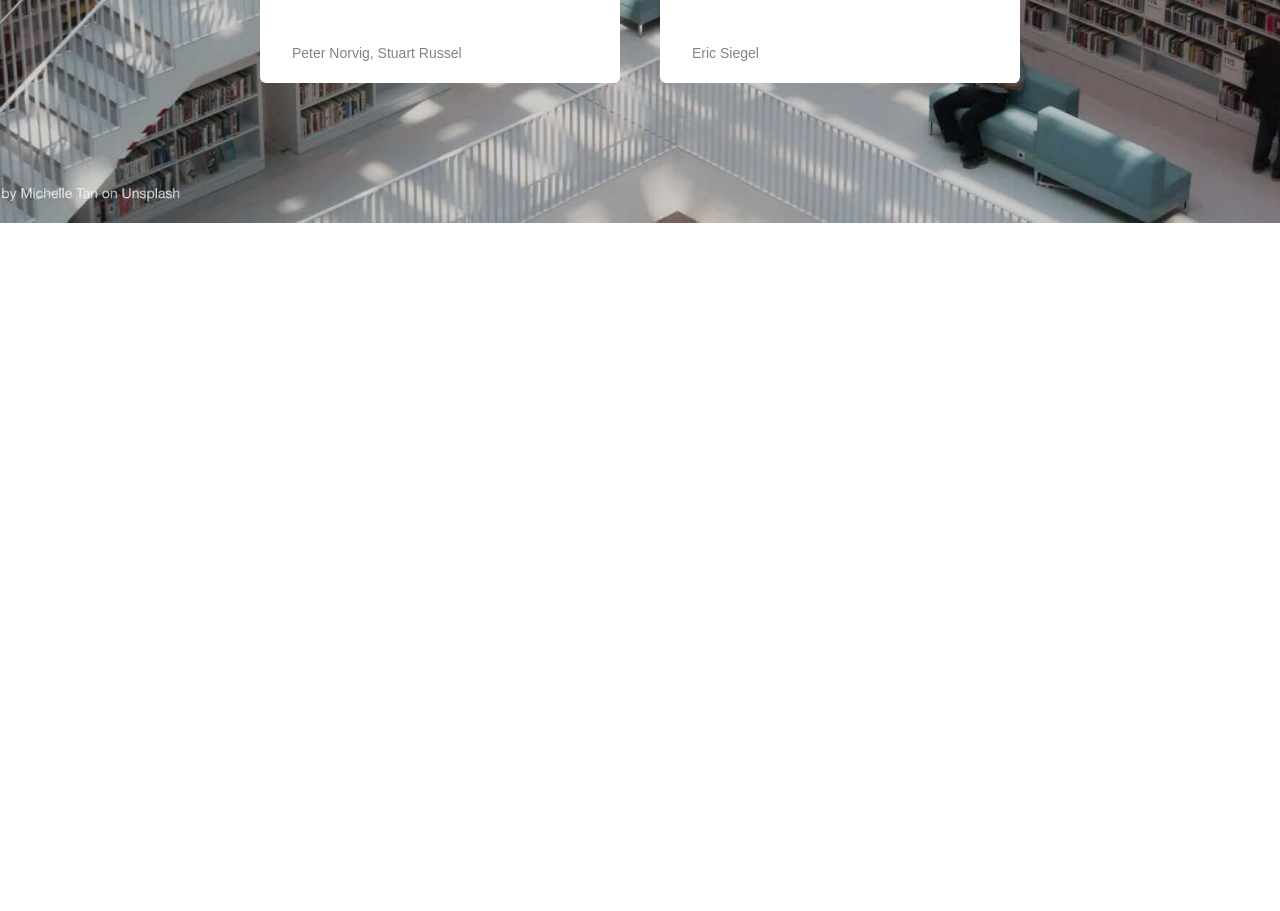
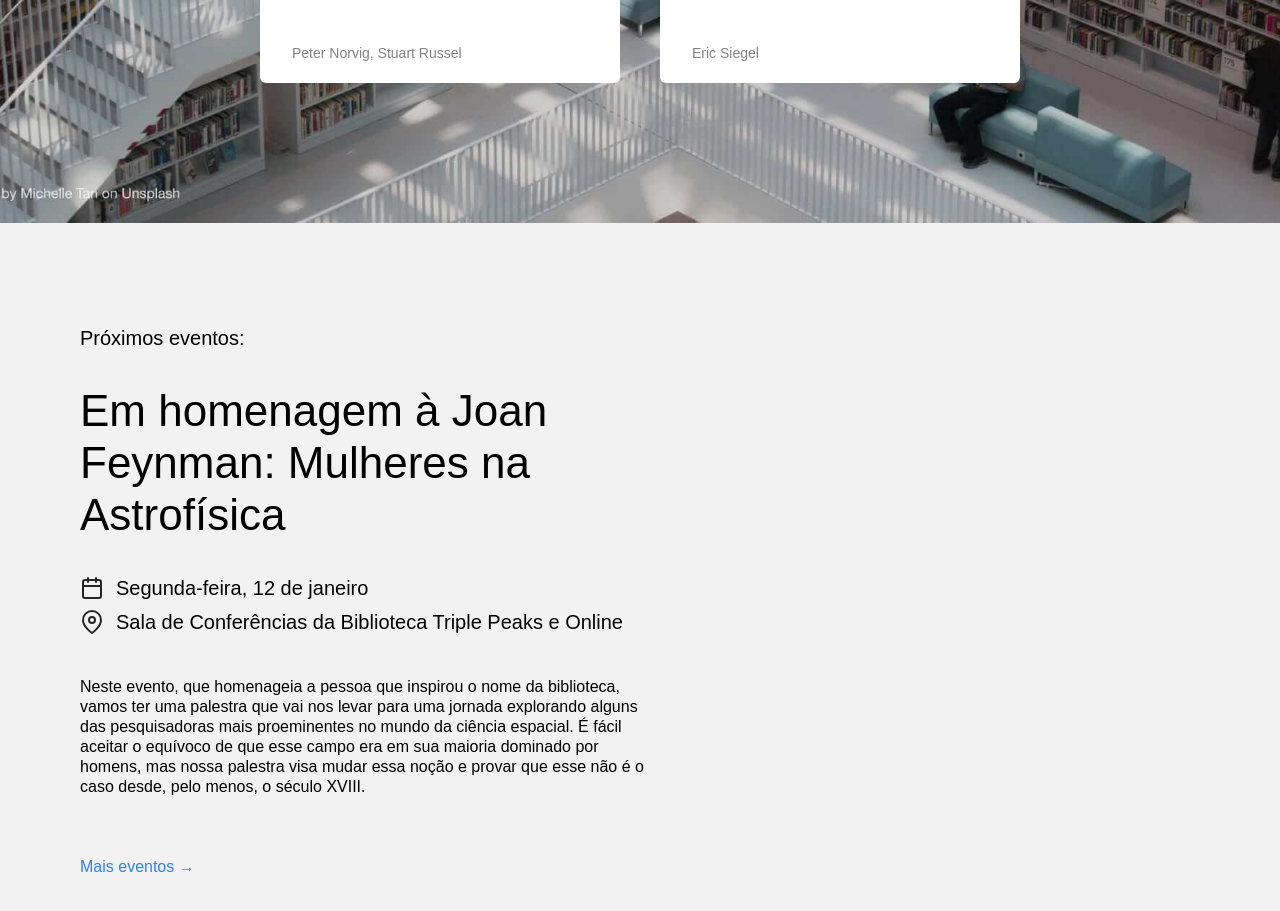
Before and after one commit to Perozin/web_project_library, a plain HTML site: page index.html in a window 1280 px wide. Shown: the part 1871-2782 px from the top of the page. Before the commit the page ends 2094 px from the top, so only its background shows below. Drawn offline with Linux system fonts and the light colour scheme.

Commit message:
Nova atualização do projeto

```diff
--- a/index.html
+++ b/index.html
@@ -153,6 +153,50 @@
             </li>
           </ul>
         </section>
+
+        <section class="events">
+          <div class="events__content">
+            <h2 class="events__heading">Próximos eventos:</h2>
+            <h3 class="events__title">
+              Em homenagem à Joan Feynman: Mulheres na Astrofísica
+            </h3>
+
+            <div class="event-info events__info-section">
+              <div class="event-info__item">
+                <img
+                  src="./images/icon_calendar.svg"
+                  alt="Calendar icon"
+                  class="event-info__icon"
+                />
+                <p class="event-info__text">Segunda-feira, 12 de janeiro</p>
+              </div>
+
+              <div class="event-info__item">
+                <img
+                  src="./images/icon_pin.svg"
+                  alt="Pin icon"
+                  class="event-info__icon"
+                />
+                <p class="event-info__text">
+                  Sala de Conferências da Biblioteca Triple Peaks e Online
+                </p>
+              </div>
+            </div>
+
+            <p class="events__description">
+              Neste evento, que homenageia a pessoa que inspirou o nome da
+              biblioteca, vamos ter uma palestra que vai nos levar para uma
+              jornada explorando alguns das pesquisadoras mais proeminentes no
+              mundo da ciência espacial. É fácil aceitar o equívoco de que esse
+              campo era em sua maioria dominado por homens, mas nossa palestra
+              visa mudar essa noção e provar que esse não é o caso desde, pelo
+              menos, o século XVIII.
+            </p>
+
+            <a href="#" class="events__more">Mais eventos &rarr;</a>
+          </div>
+          <!-- Comece a criar a composição aqui -->
+        </section>
       </main>
     </div>
   </body>
--- a/styles/style.css
+++ b/styles/style.css
@@ -163,3 +163,127 @@
   color: #838383;
   margin-top: auto;
 }
+
+.events {
+  padding: 100px 0 120px 80px;
+  display: flex;
+  align-items: start;
+  justify-content: space-between;
+  box-sizing: border-box;
+  background-color: #f2f2f2;
+}
+
+.events__content {
+  flex-basis: 580px;
+}
+
+.events__heading {
+  font-size: 20px;
+  font-weight: 500;
+  line-height: 30px;
+  margin: 0;
+}
+
+.events__title {
+  font-size: 44px;
+  font-weight: 500;
+  line-height: 52px;
+  margin: 32px 0 0;
+}
+
+.events__info-section {
+  margin-top: 32px;
+}
+
+.event-info__item {
+  display: flex;
+  align-items: center;
+  margin-bottom: 4px;
+  font-weight: 500;
+}
+
+.event-info__icon {
+  background-repeat: no-repeat;
+  background-position: center;
+  margin-right: 12px;
+  width: 24px;
+  height: 24px;
+}
+
+.event-info__text {
+  font-size: 20px;
+  font-weight: 500;
+  line-height: 30px;
+  margin: 0;
+}
+
+.events__description {
+  margin: 40px 0 60px;
+}
+
+.events__more {
+  color: #2f80ed;
+  text-decoration: none;
+}
+
+.events__cover {
+  /* flex-grow: 1;
+  flex-shrink: 0;
+  flex-basis: 780px;
+  max-width: 780px;
+  position: relative; */
+}
+
+.events__image {
+  /* max-width: 100%; */
+}
+
+.person {
+  /* position: absolute;
+  display: flex;
+  align-items: center;
+  flex-direction: column;
+  gap: 10px; */
+}
+
+.person_name_feynman {
+  /* Use os valores corretos das propriedades top/right/bottom/left para posicionar o elemento */
+}
+
+.person_name_burbidge {
+  /* Use os valores corretos das propriedades top/right/bottom/left para posicionar o elemento */
+}
+
+.person_name_cannon {
+  /* Use os valores corretos das propriedades top/right/bottom/left para posicionar o elemento */
+}
+
+.person_name_mitchell {
+  /* Use os valores corretos das propriedades top/right/bottom/left para posicionar o elemento */
+}
+
+.person_name_tarter {
+  /* Use os valores corretos das propriedades top/right/bottom/left para posicionar o elemento */
+}
+
+.person__image {
+  /* max-width: 100%; */
+}
+
+.person__image_size_l {
+  /* width: 140px; */
+}
+
+.person__image_size_m {
+  /* width: 100px; */
+}
+
+.person__image_size_s {
+  /* width: 80px; */
+}
+
+.person__caption {
+  /* text-align: center;
+  font-size: 14px;
+  margin: 0; */
+}
```
